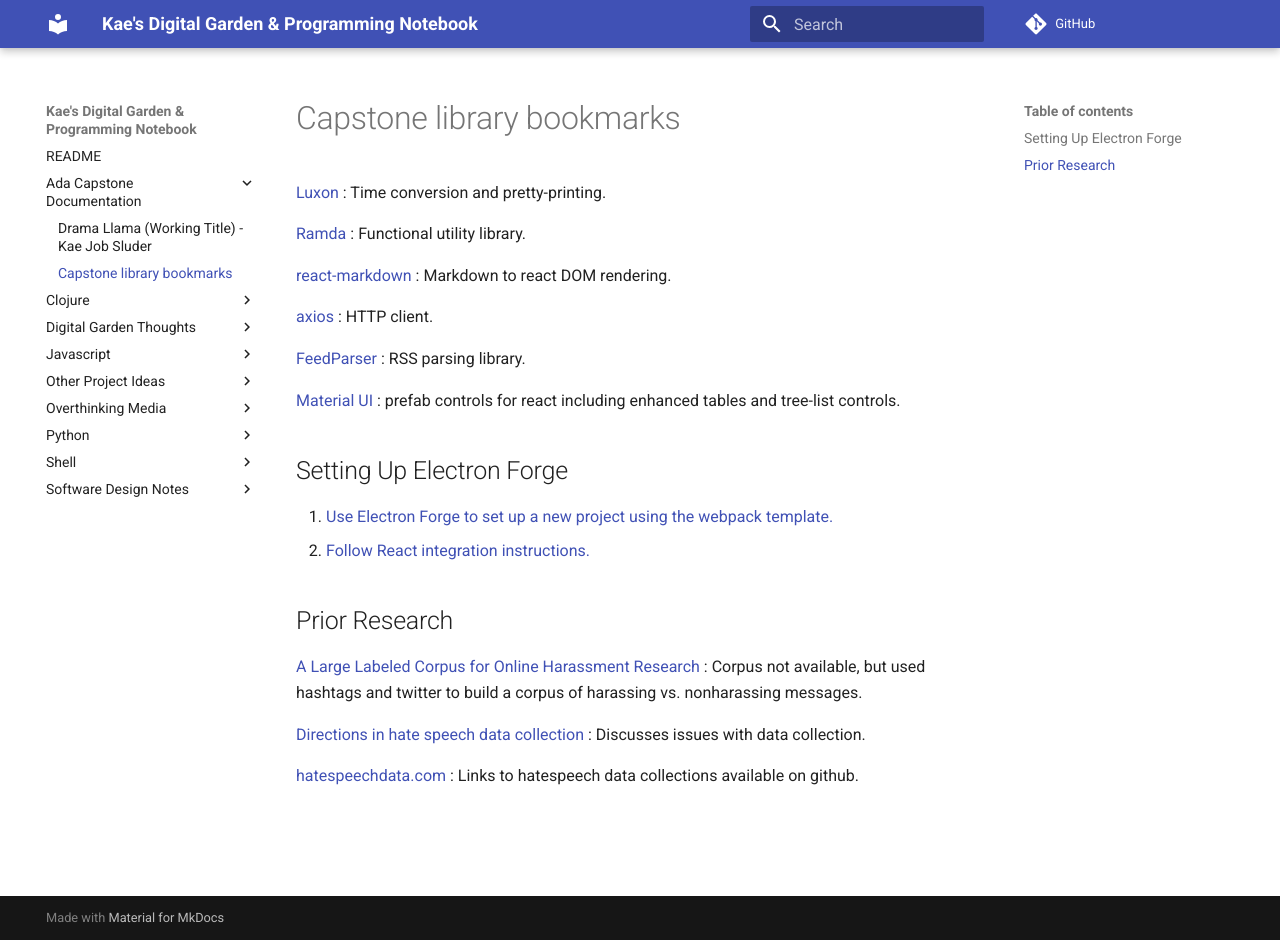
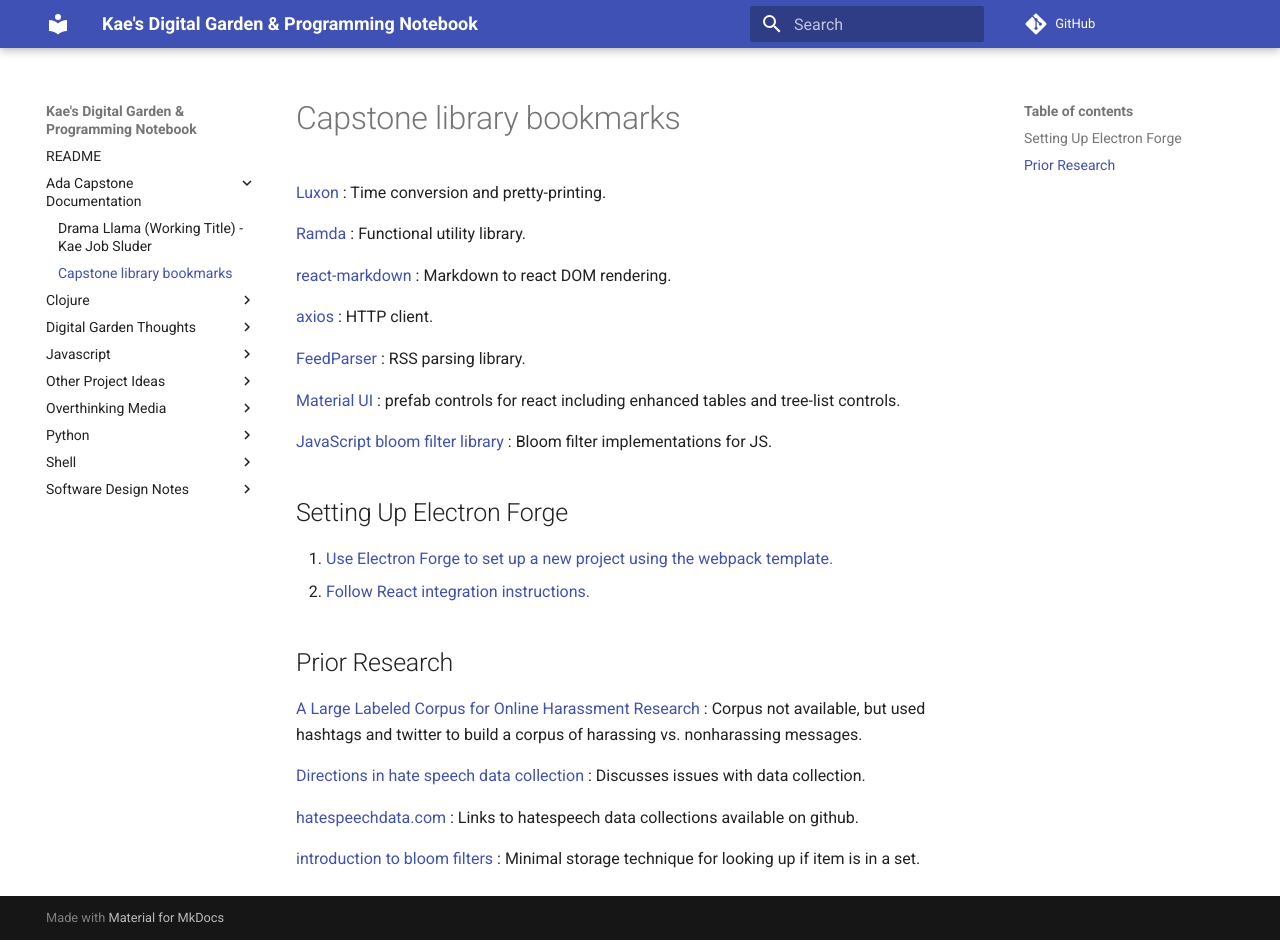
Before and after one commit to kaesluder/kae-garden-wiki, an MkDocs documentation site: the page built from docs/Ada_Capstone_Documentation/library_bookmarks.md, in a window 1280 px wide and 940 px high. Built offline with MkDocs 1.6.1 and Material for MkDocs 9.7.7, drawn with Linux system fonts in a browser that asks for light colours; comment, search, counter and statistics services are not loaded.

Commit message:
info about bloom filters

```diff
--- a/docs/Ada_Capstone_Documentation/library_bookmarks.md
+++ b/docs/Ada_Capstone_Documentation/library_bookmarks.md
@@ -18,6 +18,8 @@
 [Material UI](https://mui.com/)
 : prefab controls for react including enhanced tables and tree-list controls.
 
+[JavaScript bloom filter library](https://github.com/Callidon/bloom-filters) : Bloom filter implementations for JS.
+
 ## Setting Up Electron Forge
 
 1. [Use Electron Forge to set up a new project using the webpack template.](https://www.electronforge.io/templates/webpack-template)
@@ -32,3 +34,5 @@
 : Discusses issues with data collection.
 
 [hatespeechdata.com](https://hatespeechdata.com/) : Links to hatespeech data collections available on github.
+
+[introduction to bloom filters](https://llimllib.github.io/bloomfilter-tutorial/) : Minimal storage technique for looking up if item is in a set.
```
